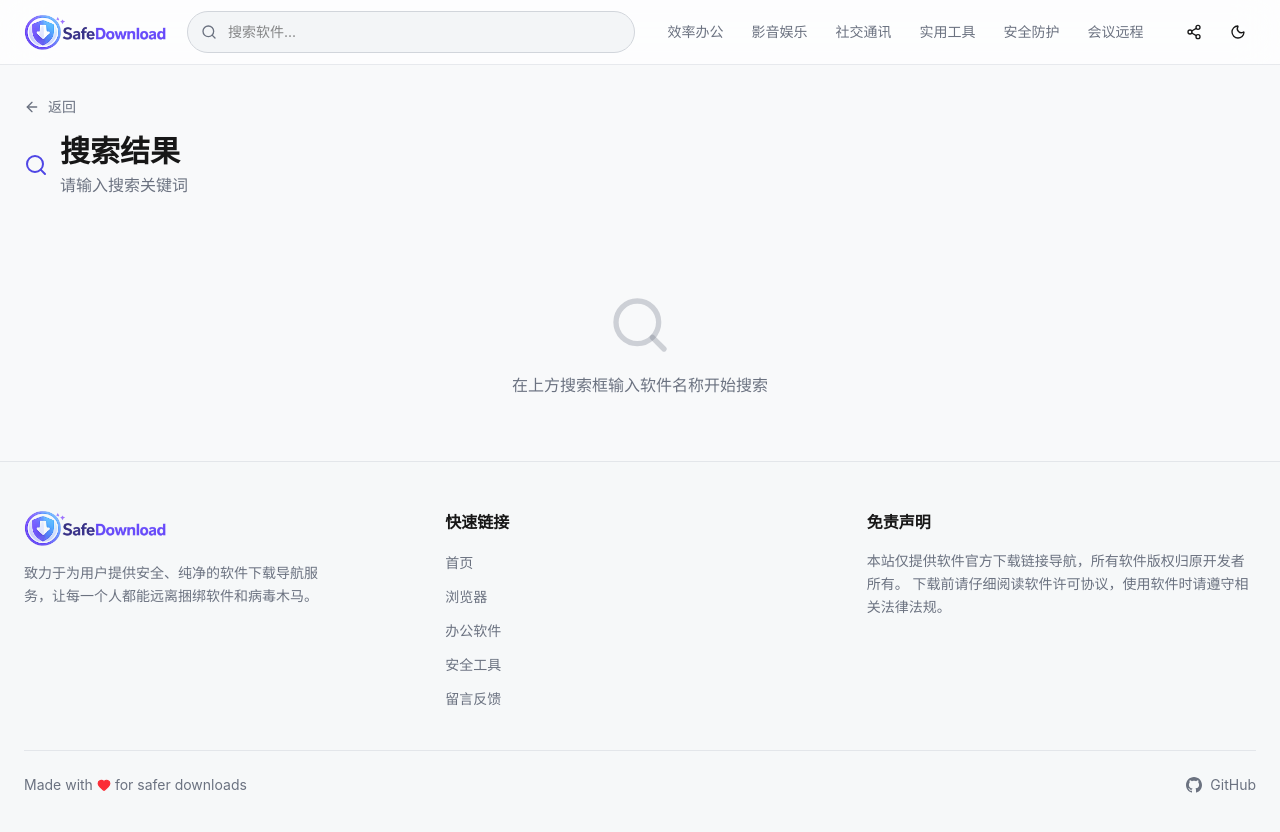
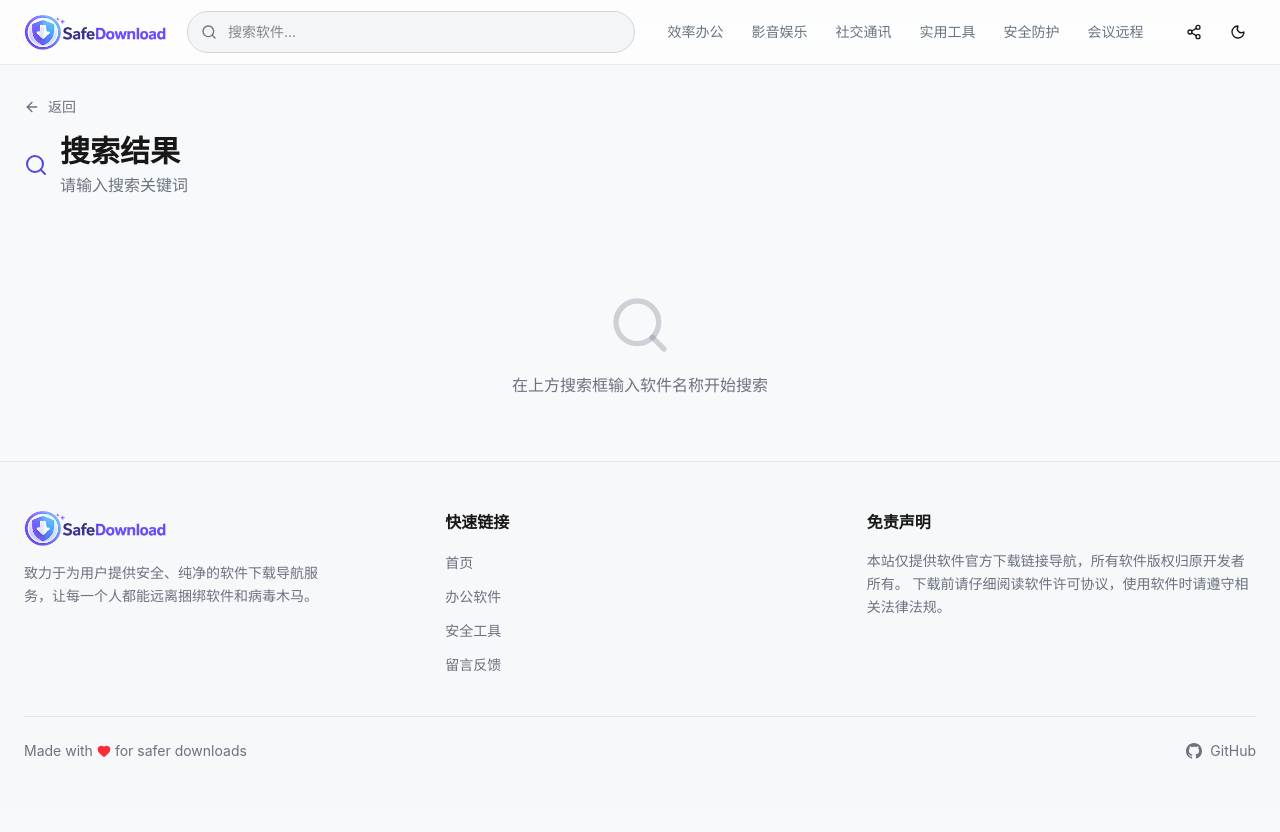
Before and after one commit to jarvaenwang/safedownload, a Next.js app: page /search in a window 1280 px wide. Shown: the top 832 px of the page. After the commit the page ends 809 px from the top, so only its background shows below. Built offline with nearby package versions, Linux system fonts and the light colour scheme.

Commit message:
fix: 删除Footer无效链接（浏览器）

```diff
--- a/src/app/components/Footer.tsx
+++ b/src/app/components/Footer.tsx
@@ -33,11 +33,6 @@ export default function Footer() {
               <li>
                 <Link href="/" className="text-sm text-muted-foreground hover:text-foreground transition-colors">
                   首页
-                </Link>
-              </li>
-              <li>
-                <Link href="/category/browser" className="text-sm text-muted-foreground hover:text-foreground transition-colors">
-                  浏览器
                 </Link>
               </li>
               <li>
```
